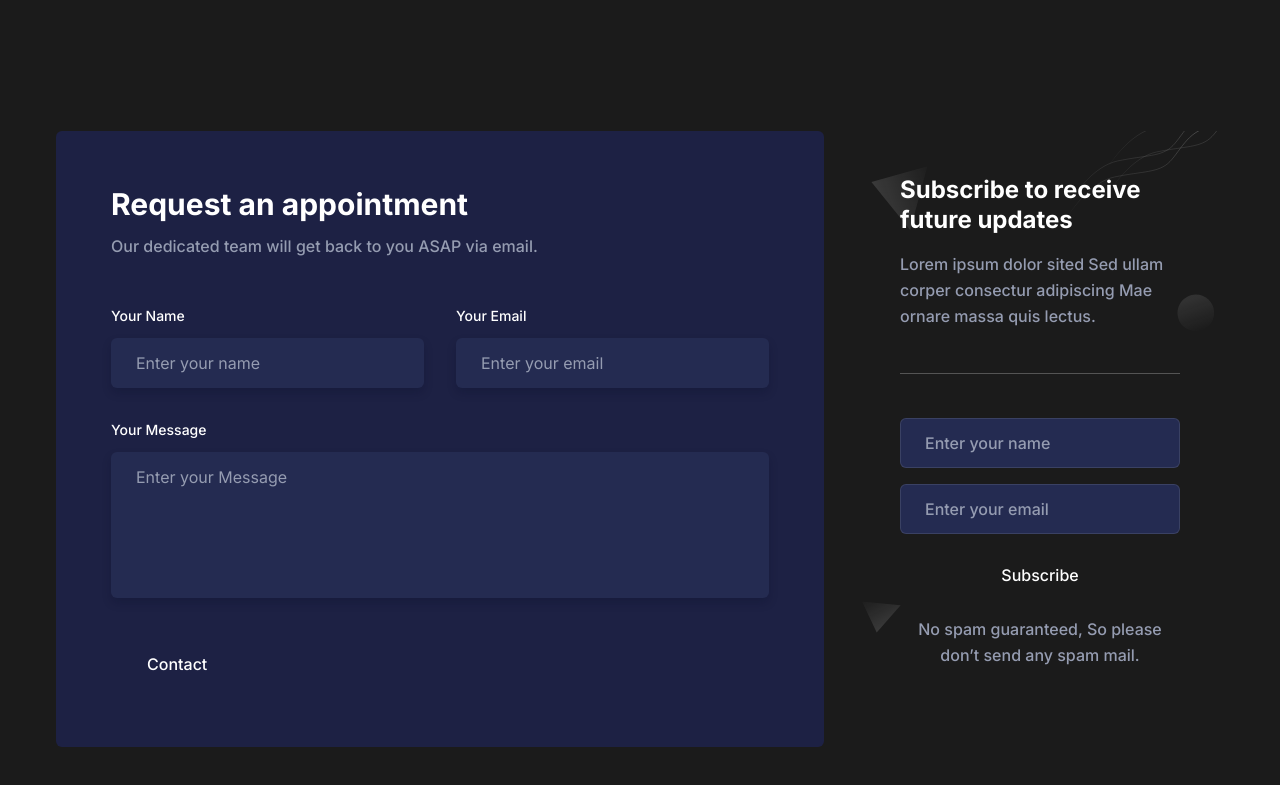
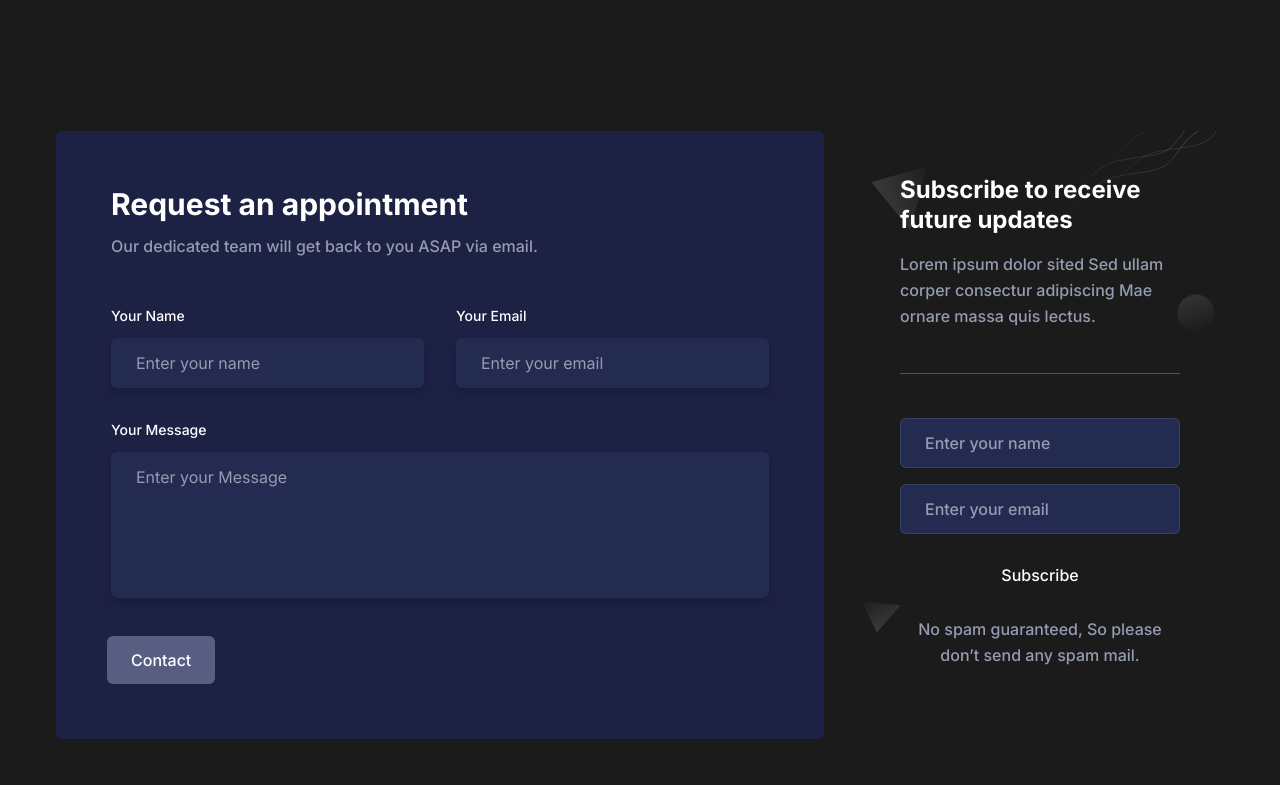
Before and after one commit to mostchaotic/prismaticpower, a Next.js app: page / in a window 1280 px wide. Shown: the part 5668-6453 px from the top of the page. Built offline with nearby package versions, Linux system fonts and the light colour scheme.

Commit message:
changes to contact page

```diff
--- a/components/Contact/index.tsx
+++ b/components/Contact/index.tsx
@@ -65,8 +65,8 @@ const Contact = () => {
                       ></textarea>
                     </div>
                   </div>
-                  <div className="w-full px-4">
-                    <button className="rounded-md bg-primary py-4 px-9 text-base font-medium text-white transition duration-300 ease-in-out hover:bg-opacity-80 hover:shadow-signUp">
+                  <div className="w-full px-3">
+                    <button className="rounded-md bg-yellow py-3 px-6 text-base font-medium text-primary transition duration-300 ease-in-out hover:bg-opacity-80 hover:shadow-signUp">
                       Contact
                     </button>
                   </div>
```
